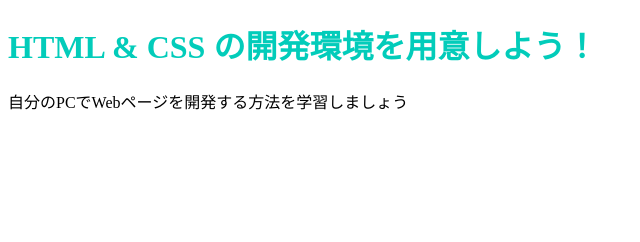
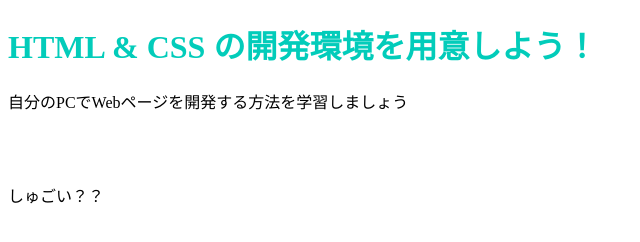
Before and after one commit to yocha53/yocha53.github.io, a plain HTML site: page index.html in a window 1280 px wide. Shown: the full height of the page, 0-640 px from the left. Drawn offline with Linux system fonts and the light colour scheme.

Commit message:
Update index.html

```diff
--- a/index.html
+++ b/index.html
@@ -8,5 +8,6 @@
   <body>
     <h1 class="title">HTML & CSS の開発環境を用意しよう！</h1>
     <p>自分のPCでWebページを開発する方法を学習しましょう</p>
+    <p> <br><br><br>しゅごい？？</p>
   </body>
 </html>
```
